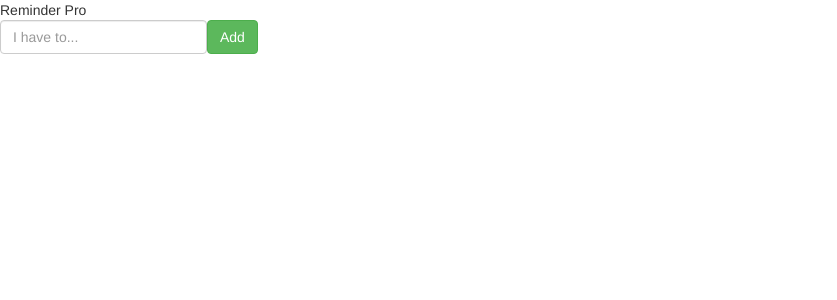
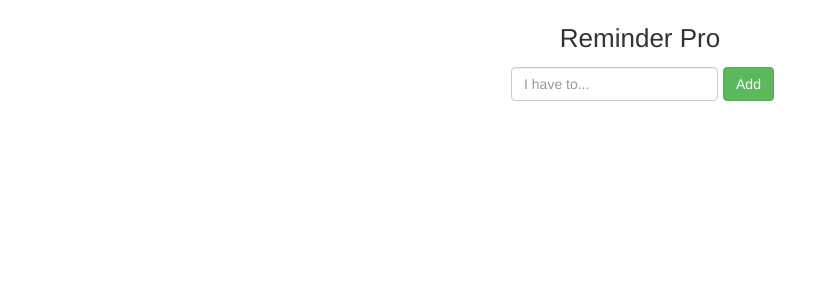
Before and after one commit to b33rTiger/reminder-pro, a React (Create React App) app: page / in a window 1280 px wide. Shown: the top 300 px of the page, without its empty margins (0-837 px from the left). Built offline with nearby package versions, Linux system fonts and the light colour scheme.

Commit message:
reminders displaying properly

```diff
--- a/src/actions/index.js
+++ b/src/actions/index.js
@@ -5,6 +5,5 @@
     type: ADD_REMINDER,
     text
   }
-  console.log('action in addReminder', action);
   return action;
 }
--- a/src/components/app.jsx
+++ b/src/components/app.jsx
@@ -14,14 +14,30 @@
     this.props.addReminder(this.state.text);
   }
 
+  renderReminders() {
+    const { reminders } = this.props;
+    return (
+      <ul className="list-group col-sm-4">
+        {
+          reminders.map(reminder => {
+            return (
+              <li key={reminder.id} className="list-group-item">
+                <div>{reminder.text}</div>
+              </li>
+            )
+          })
+        }
+      </ul>
+    )
+  }
+
   render() {
-    console.log('this.props', this.props);
     return (
       <div className="app">
         <div className="title">
           Reminder Pro
         </div>
-        <div className="form-inline">
+        <div className="form-inline reminder-form">
           <div className="form-group">
             <input
               className="form-control"
@@ -37,6 +53,7 @@
             Add
           </button>
         </div>
+        { this.renderReminders() }
       </div>
     )
   }
--- /dev/null
+++ b/src/index.css
@@ -0,0 +1,19 @@
+.app {
+  padding-top: 20px;
+  display: flex;
+  flex-direction: column;
+  align-items: center;
+}
+
+.title {
+  text-align: center;
+  font-size: 26px;
+}
+
+input {
+  margin: 5px;
+}
+
+.reminder-form {
+  padding: 5px;
+}
--- a/src/index.js
+++ b/src/index.js
@@ -4,6 +4,7 @@
 import { Provider } from 'react-redux';
 import { createStore } from 'redux';
 import reducer from './reducers';
+import './index.css';
 
 const store = createStore(reducer);
 
--- a/src/reducers/index.js
+++ b/src/reducers/index.js
@@ -12,7 +12,6 @@
   switch(action.type) {
     case ADD_REMINDER:
       reminders = [...state, reminder(action)];
-      console.log('reminders as state', reminders);
       return reminders;
     default:
       return state;
```
